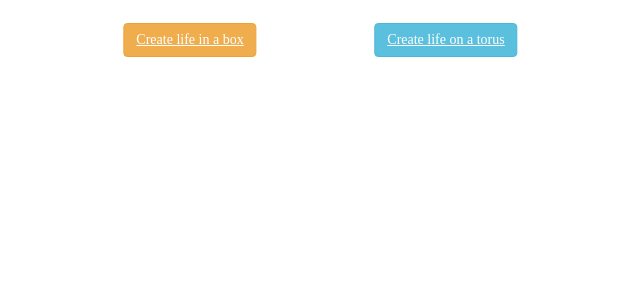
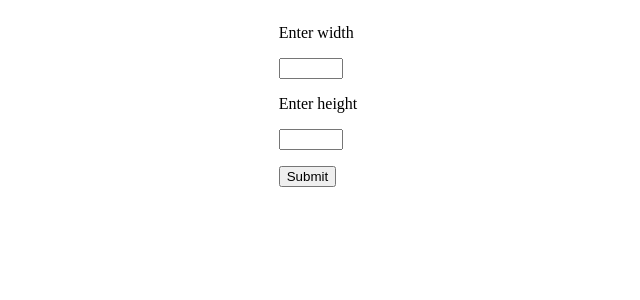
Before and after one commit to msilaev/flask_deploy_example, a Flask app: page / in a window 1280 px wide. Shown: the top 300 px of the page, without its empty margins (322-962 px from the left). Run offline with Flask 3, Linux system fonts and the light colour scheme.

Commit message:
added forms

```diff
--- /dev/null
+++ b/project/forms.py
@@ -0,0 +1,19 @@
+from flask_wtf import FlaskForm
+from wtforms import StringField, IntegerField, SubmitField
+from wtforms.validators import NumberRange, InputRequired, DataRequired
+
+class MessageForm(FlaskForm) :
+    #height = StringField('height:', validators = [NumberRange(1, 100)])
+    #width = StringField('width:', validators = [NumberRange(1, 100)])
+
+    width = IntegerField('Enter width', validators=[
+        NumberRange(min=5, max=100, message="width should be from 5 to 100"),
+        InputRequired('you did not enter'),
+        DataRequired("enter positive integer")])
+
+    height = IntegerField('Enter height', validators=[
+        NumberRange(min=5, max=100, message="width should be from 5 to 100"),
+        InputRequired('you did not enter'),
+        DataRequired("enter positive integer")])
+
+    submit = SubmitField('Submit')
--- a/src/app.py
+++ b/src/app.py
@@ -1,6 +1,10 @@
-from flask import Flask, render_template
-import os
+from flask import Flask, render_template, request, url_for
 from game_of_life import GameOfLife
+from config import Config
+from werkzeug.utils import redirect
+
+from project.forms import MessageForm
+
 import os
 
 current_dir = os.path.abspath(os.path.dirname(__file__))
@@ -8,34 +12,38 @@ parent_dir = os.path.dirname(current_dir)
 template_folder = os.path.join(parent_dir, 'templates')
 static_folder = os.path.join(parent_dir, 'static')
 
-print(template_folder )
-
 # Set the template folder for the Flask application
 
 app = Flask(__name__)
+app.config.from_object(Config)
 
 app.template_folder = template_folder
 app.static_folder = static_folder
 
+@app.route('/', methods=['GET', 'POST'])
+def index():
+    height = 25
+    width = 25
 
-# Get the current directory (location of app.py)
-current_dir = os.path.dirname(os.path.abspath(__file__))
-parent_dir = os.path.dirname(current_dir)
+    form = MessageForm()
+    print(form.validate_on_submit())
+    if form.validate_on_submit():
+        height = form.height.data
+        width = form.width.data
+        print('\n Data received. Redirection ..')
 
+        GameOfLife(height, width)
+        print(f"param {height}, {width}")
 
-# Define the relative path to the template folder
-template_folder = os.path.join(parent_dir, 'templates')
+        return redirect(url_for('creation'))
 
-# Set the template folder for the Flask application
-app.template_folder = template_folder
-app.static_folder = os.path.join(parent_dir, 'static')
+    return render_template("index.html", form=form, width=width, heigth=height)
 
+@app.route('/creation', methods=['GET', 'POST'])
+def creation():
+    print("creation")
 
-@app.route('/')
-def index():
-    GameOfLife(25, 25)
-
-    return render_template("index.html")
+    return render_template("creation.html")
 
 @app.route('/live_box')
 def live_box():
@@ -53,7 +61,5 @@ def live_periodic():
     game.counter = game.counter + 1
     return render_template("live_periodic.html", game=game)
 
-
 if __name__=="__main__":
-    print(app.static_folder)
     app.run(host= "0.0.0.0", port =5000)
--- /dev/null
+++ b/src/config.py
@@ -0,0 +1,4 @@
+import os
+
+class Config:
+    SECRET_KEY = os.environ.get('SECRET_KEY') or 'any_key'
--- a/templates/index.html
+++ b/templates/index.html
@@ -1,8 +1,23 @@
 {% extends 'base.html' %}
 
-  {% block app_content %}
 
-  <a class="btn btn-warning home" href="{{ url_for('live_box') }}">Create life in a box</a>
-  <a class="btn btn-info refresh" href="{{ url_for('live_periodic') }}">Create life on a torus</a>
+{% block app_content %}
+<div class="form_class">
 
-   {% endblock %}
+    <form action="" method="post">
+           {{ form.csrf_token() }}
+
+           {% for field in form if field.name != 'csrf_token' and field.name != 'submit' %}
+            <p> {{ field.label }} </p>
+            <p>
+                 {{ field }}
+                 {% for error in field.errors %}
+                     {{ error }}
+                 {% endfor %}
+            </p>
+        {% endfor %}
+        {{ form.submit }}
+    </form>
+</div>
+
+{% endblock %}
```
Also changed, not shown: templates/creation.html (added, +8 -0 lines).
